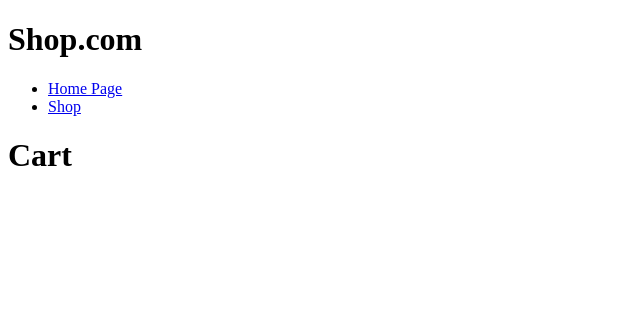
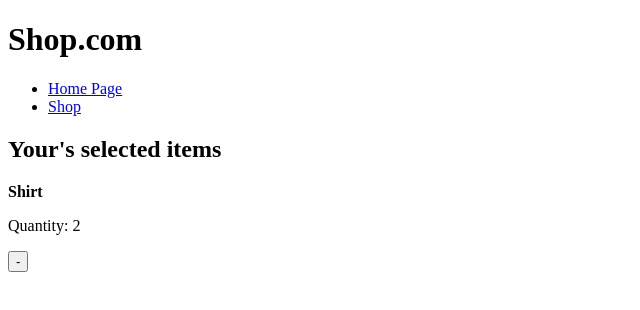
Before and after one commit to codingbyday3/shopping-cart, a React (Vite) app: page /cart in a window 1280 px wide. Shown: the top 310 px of the page, without its empty margins (0-640 px from the left). Built offline with nearby package versions, Linux system fonts and the light colour scheme.

Commit message:
Add: content to cart page

```diff
--- a/src/components/Cart/Cart.jsx
+++ b/src/components/Cart/Cart.jsx
@@ -1,8 +1,13 @@
+import Item from "./Item"
+
 const Cart = () =>{
     return(
-        <div>
-            <h1>Cart</h1>
-        </div>
+        <section>
+            <h2>Your's selected items</h2>
+            <div>
+                <Item />
+            </div>
+        </section>
     )
 }
 
--- /dev/null
+++ b/src/components/Cart/Item.jsx
@@ -0,0 +1,12 @@
+const Item = ()=>{
+    return(
+        <div>
+            <img src="" alt="" />
+            <strong>Shirt</strong>
+            <p>Quantity: 2</p>
+            <button>-</button>
+        </div>
+    )
+}
+
+export default Item
```
